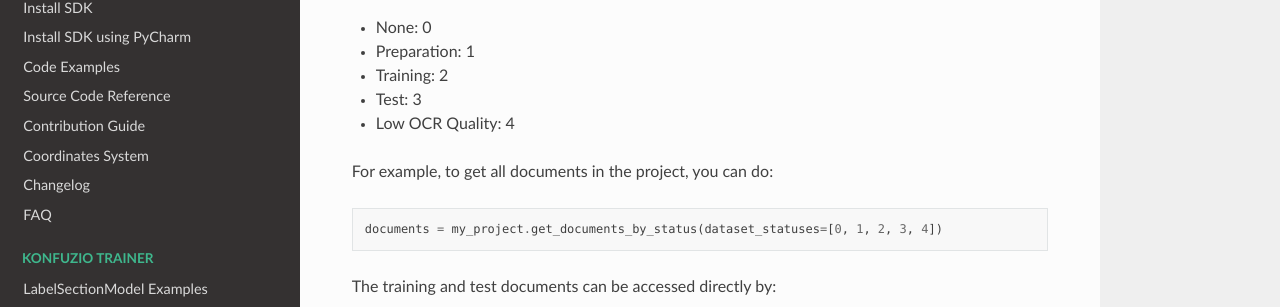
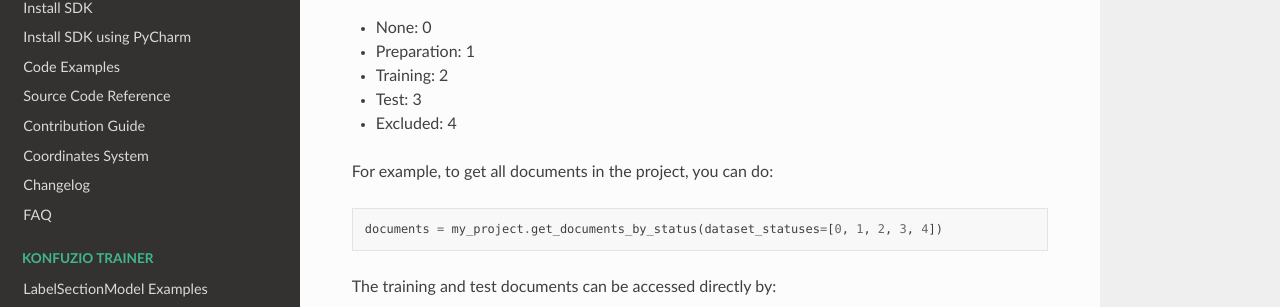
Before and after one commit to konfuzio-ai/konfuzio-sdk, a Sphinx documentation site: the page built from docs/sdk/examples/intro.md, in a window 1280 px wide and 900 px high, scrolled down 624 px. Shown: the part 144-451 px from the top of the window. Built offline with Sphinx 7.4.7 and the Read the Docs theme 2.0.0, drawn with Linux system fonts in a browser that asks for light colours.

Commit message:
update documentation

```diff
--- a/docs/sdk/examples/intro.md
+++ b/docs/sdk/examples/intro.md
@@ -32,7 +32,7 @@ You can specify another dataset status with the argument 'dataset_statuses'. The
 - Preparation: 1
 - Training: 2
 - Test: 3
-- Low OCR Quality: 4
+- Excluded: 4
 
 For example, to get all documents in the project, you can do:
 
```
